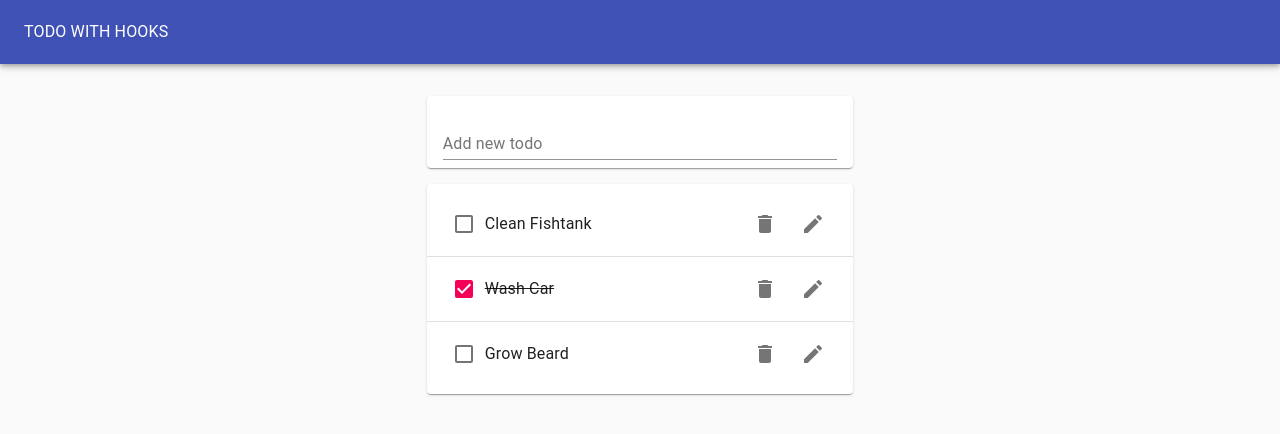
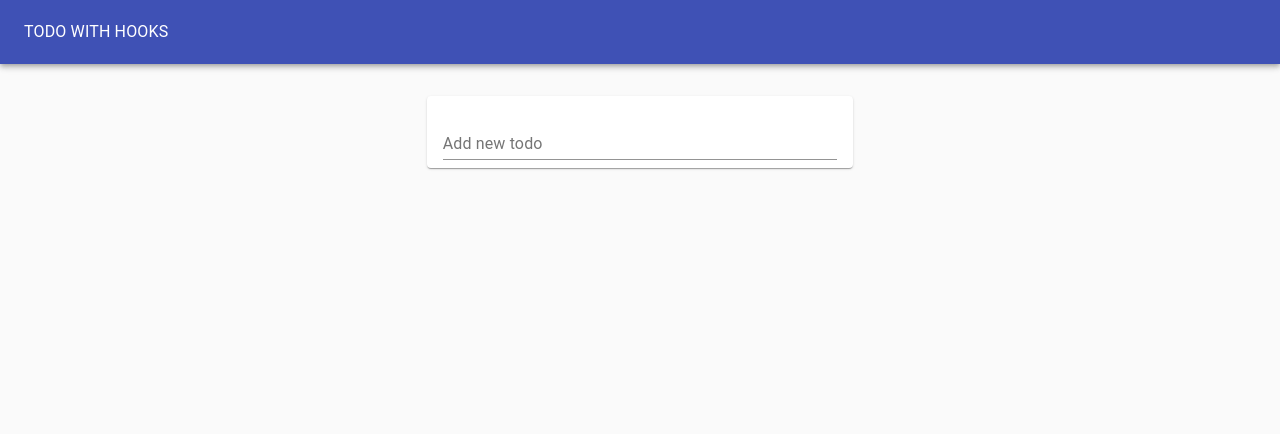
Before and after one commit to alfonsog714/react-hooks-todos, a React (Create React App) app: page / in a window 1280 px wide. Shown: the top 434 px of the page. Built offline with nearby package versions, Linux system fonts and the light colour scheme.

Commit message:
Added logic to not render a paper element if there are no todos

```diff
--- a/src/TodoApp.js
+++ b/src/TodoApp.js
@@ -10,11 +10,12 @@ import TodoList from "./TodoList.js";
 import TodoForm from "./TodoForm.js";
 
 function TodoApp() {
-  const initialTodos = [
-    { id: 1, task: "Clean Fishtank", completed: false },
-    { id: 2, task: "Wash Car", completed: true },
-    { id: 3, task: "Grow Beard", completed: false }
-  ];
+  const initialTodos = JSON.parse(window.localStorage.getItem("todos")) || [];
+  // const initialTodos = [
+  //   { id: 1, task: "Clean Fishtank", completed: false },
+  //   { id: 2, task: "Wash Car", completed: true },
+  //   { id: 3, task: "Grow Beard", completed: false }
+  // ];
 
   const [todos, setTodos] = useState(initialTodos);
 
--- a/src/TodoList.js
+++ b/src/TodoList.js
@@ -5,6 +5,7 @@ import Divider from "@material-ui/core/Divider";
 import Todo from "./Todo.js";
 
 function TodoList(props) {
+  if (props.todos.length) {
     return (
       <Paper>
         <List>
@@ -26,4 +27,7 @@ function TodoList(props) {
       </Paper>
     );
   }
+
+  return null;
+}
 export default TodoList;
```
Lines whose indentation alone changed are shown as unchanged.
